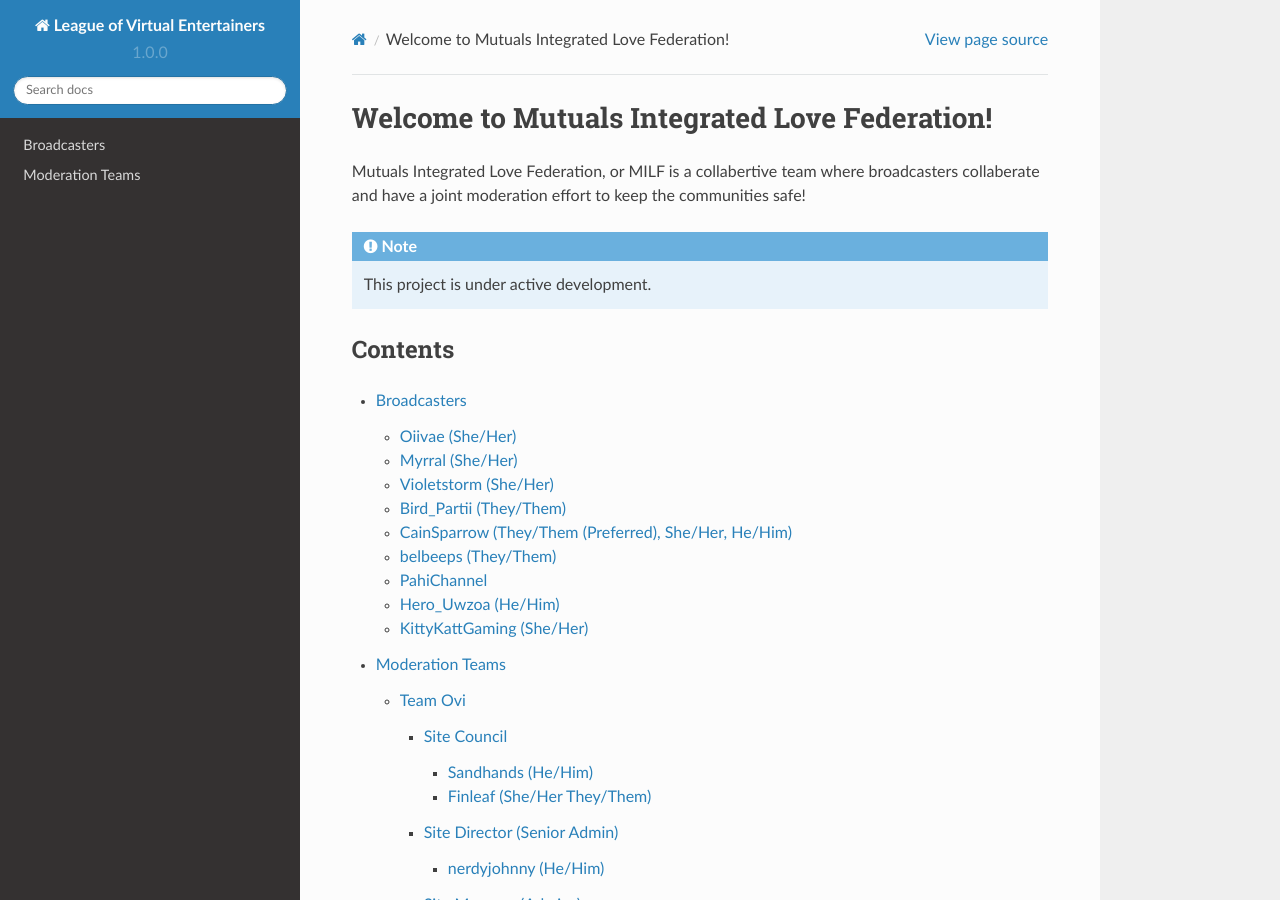
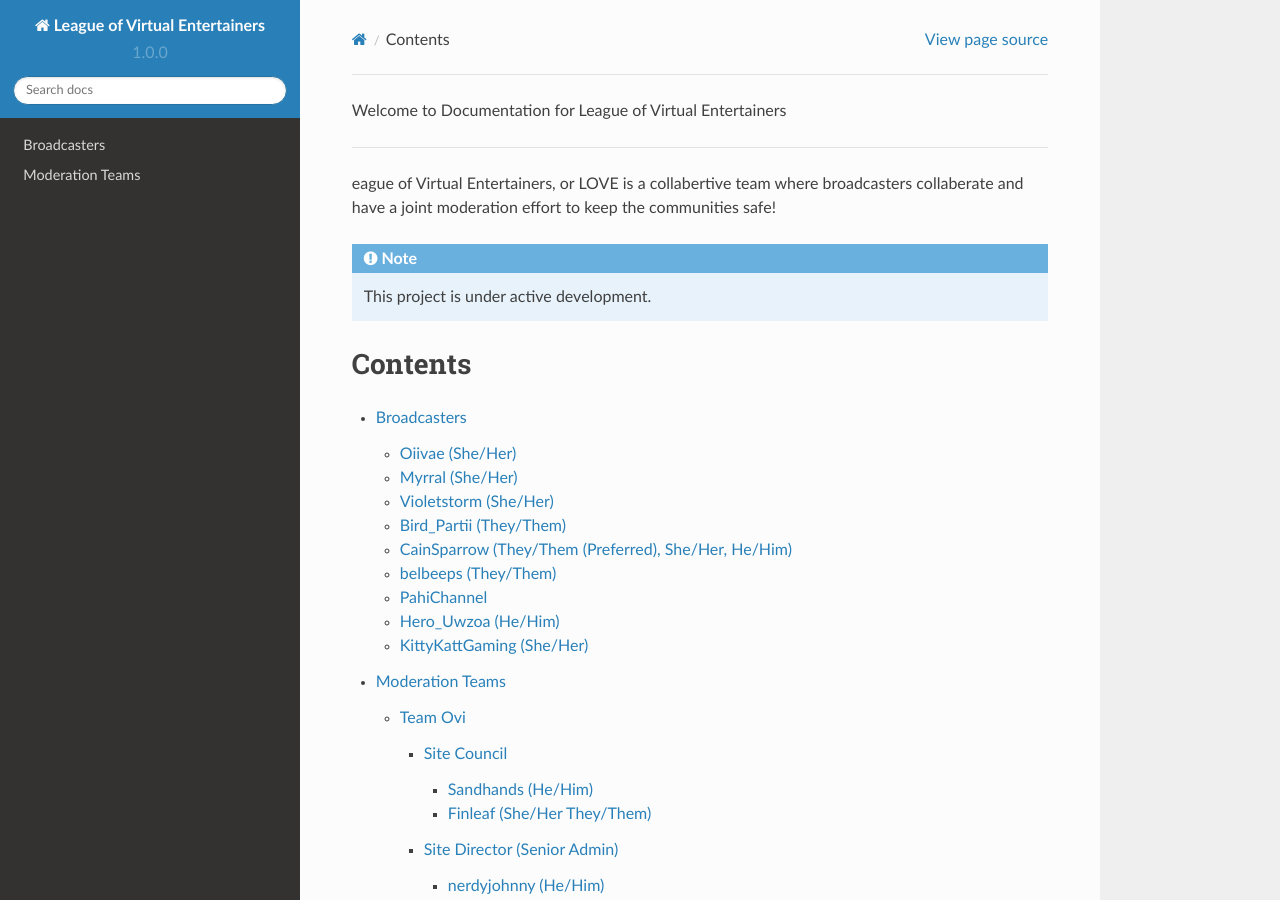
Before and after one commit to OiivaeCommunity/love, a Sphinx documentation site: the page built from docs/source/index.rst, in a window 1280 px wide and 900 px high. Built offline with Sphinx 7.4.7 and the Read the Docs theme 2.0.0, drawn with Linux system fonts in a browser that asks for light colours.

Commit message:
Update index.rst

```diff
--- a/docs/source/index.rst
+++ b/docs/source/index.rst
@@ -1,7 +1,8 @@
-Welcome to Mutuals Integrated Love Federation!
+Welcome to Documentation for League of Virtual Entertainers
+
 ===================================
 
-Mutuals Integrated Love Federation, or MILF is a collabertive team where broadcasters collaberate and have a joint moderation effort to keep the communities safe!
+eague of Virtual Entertainers, or LOVE is a collabertive team where broadcasters collaberate and have a joint moderation effort to keep the communities safe!
 
 .. note::
 
```
